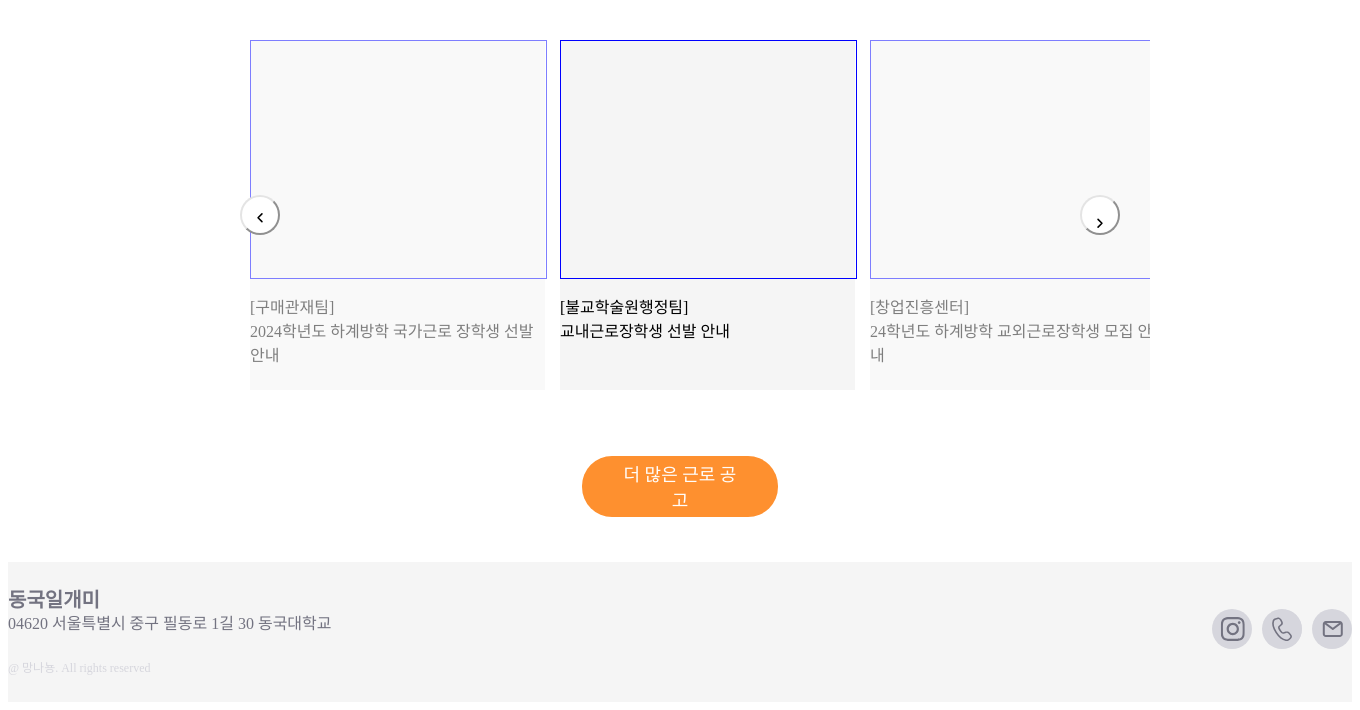
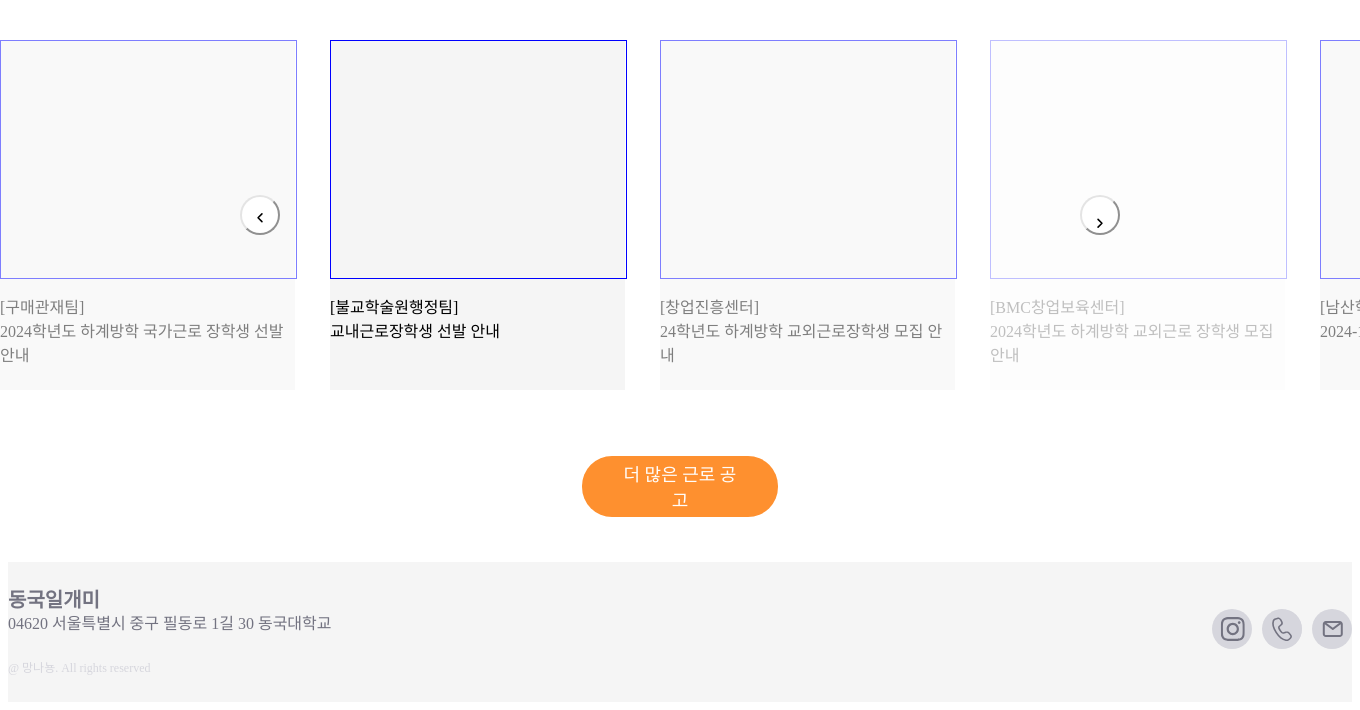
Before and after one commit to LikeLion-at-DGU/2024-simba-6-Mangnanyongs, a Django app: page / in a window 1360 px wide; the page is wider, and only the part inside the window is pictured. Shown: the part 210-920 px from the top of that part. Run offline with Django 5.2, Linux system fonts and the light colour scheme; data comes from the database, SQL or seed files in the repository; some libraries are stand-ins or nearby versions; some web fonts are replaced.

Commit message:
pipfile delete

```diff
--- a/dongguk_working_ant/project/project/static/css/main/mainpage.css
+++ b/dongguk_working_ant/project/project/static/css/main/mainpage.css
@@ -69,9 +69,9 @@
 .slideUl{
     display: flex;
     list-style: none;
-    gap:10px;
+    gap:30px;
     overflow: hidden;/**/
-    width: 900px; /* 화면에 보이는 카드 3개 너비 설정 */
+    width: 1400px; /* 화면에 보이는 카드 3개 너비 설정 */
 
 }
 .slideCard {/**/
```
Also changed, not shown: dongguk_working_ant/project/main/templates/main/mainpage.html (+5 -3 lines).
